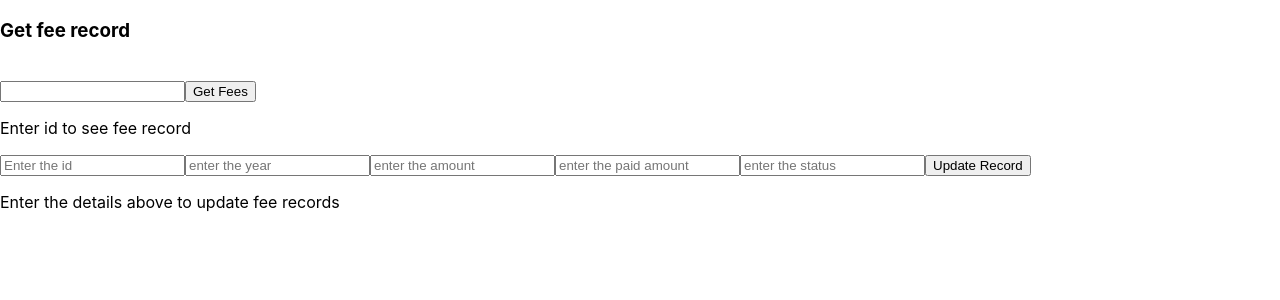
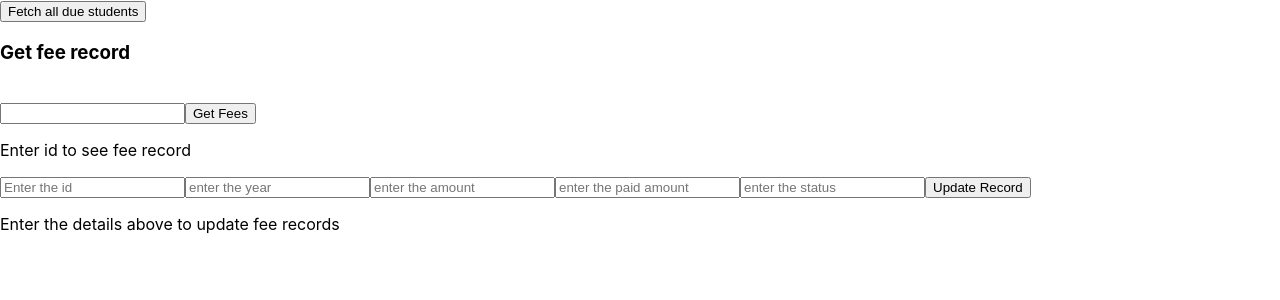
Before and after one commit to vikrant-chauhan1/SchoolFee-Management-System, a React (Create React App) app in the folder fee-management-frontend/: page /fees in a window 1280 px wide. Shown: the top 300 px of the page. Built offline with nearby package versions, Linux system fonts and the light colour scheme.

Commit message:
added get due student feature to the frontend

```diff
--- a/fee-management-frontend/src/pages/Fees.jsx
+++ b/fee-management-frontend/src/pages/Fees.jsx
@@ -11,6 +11,24 @@ const Fees = ()=>{
         paid_amount:"",
         status:""
     })
+    const [dueStudents,setDueStudents] = useState([]);
+
+    const getDueStudents = async()=>{
+        const token = localStorage.getItem("token");
+        try {
+            const result = await axios.get("http://localhost:5000/api/fees",
+                {
+                    headers:{
+                        Authorization:`Bearer ${token}`
+                    }
+                }
+            )
+            setDueStudents(result.data);
+        } catch (error) {
+            console.error(error);
+        }
+
+    }
 
     const getFees = async()=>{
         const token = localStorage.getItem("token")
@@ -63,6 +81,25 @@ const Fees = ()=>{
 
     return(
         <div>
+            <div>
+                <button onClick={getDueStudents}>Fetch all due students</button>
+                <div>
+                    {dueStudents.length >0?
+                     <div>
+                        <h1>Number of due Students : {dueStudents.length}</h1>
+                        <div>
+                            {dueStudents.map((s,student_id)=>(
+                                <ul>
+                                    <li key={student_id}>Name:{s.name} Contact:{s.contact} Class:{s.class} year:{2025} Paid Amount:{s.paid_amount} Due Amount:{s.amount} Status:{s.status}</li>
+                                </ul>
+                            ))}
+                        </div>
+                     </div>
+                    :
+                        <div></div>
+                    }
+                </div>
+            </div>
             <div>
                 <h3>Get fee record</h3>
                 <br></br>
```
